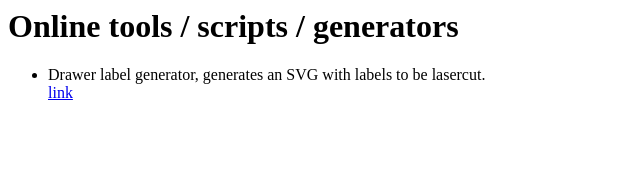
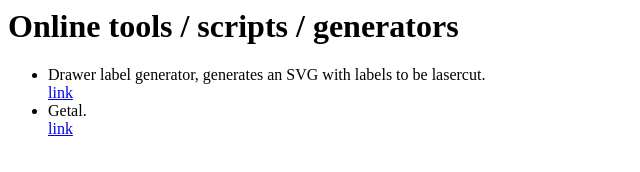
Before and after one commit to geobruce/geobruce.github.io, a plain HTML site: page index.html in a window 1280 px wide. Shown: the full height of the page, 0-640 px from the left. Drawn offline with Linux system fonts and the light colour scheme.

Commit message:
added getal to index

```diff
--- a/index.html
+++ b/index.html
@@ -10,6 +10,9 @@
     <ul>
         <li>Drawer label generator, generates an SVG with labels to be lasercut.</li>
         <a href="/drawer-label-generator/index.html">link</a>
+        <li>Getal.</li>
+        <a href="Getal.html">link</a>
+
     </ul>
 </body>
 </html>
```
